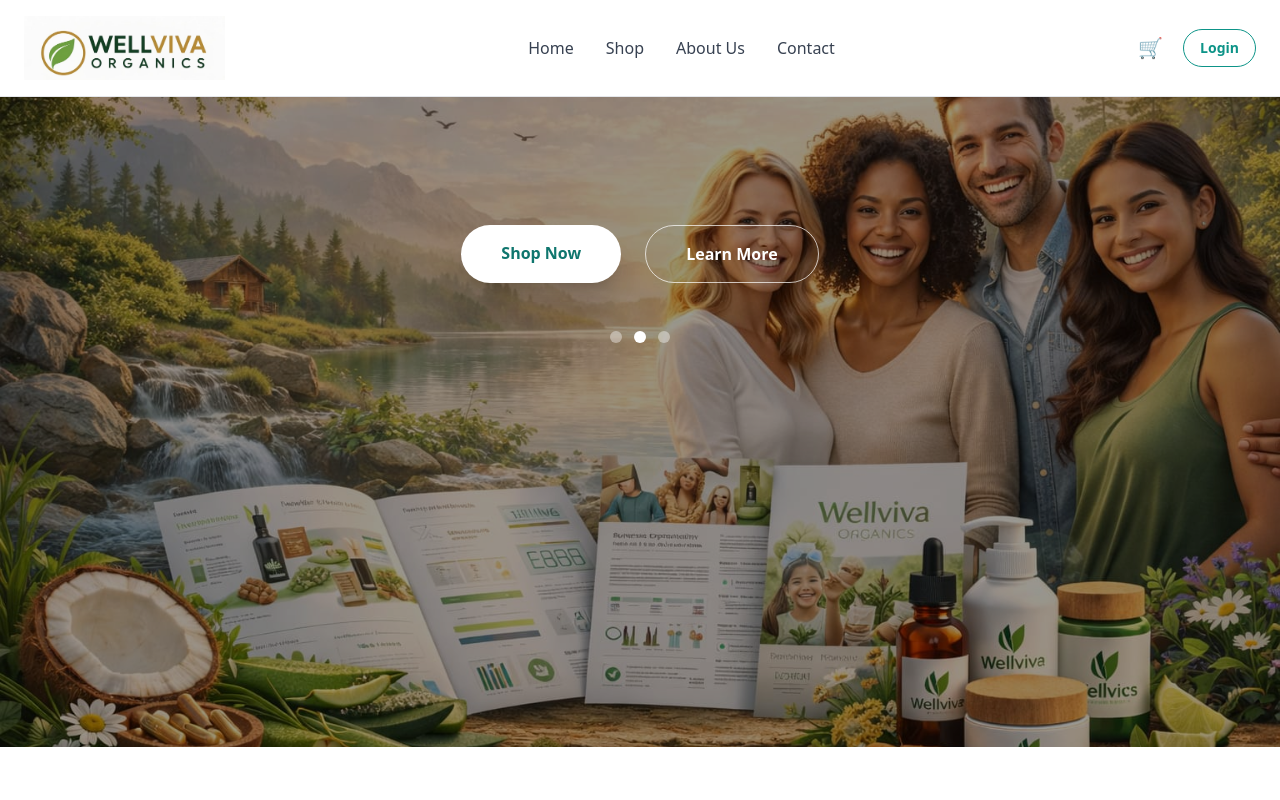
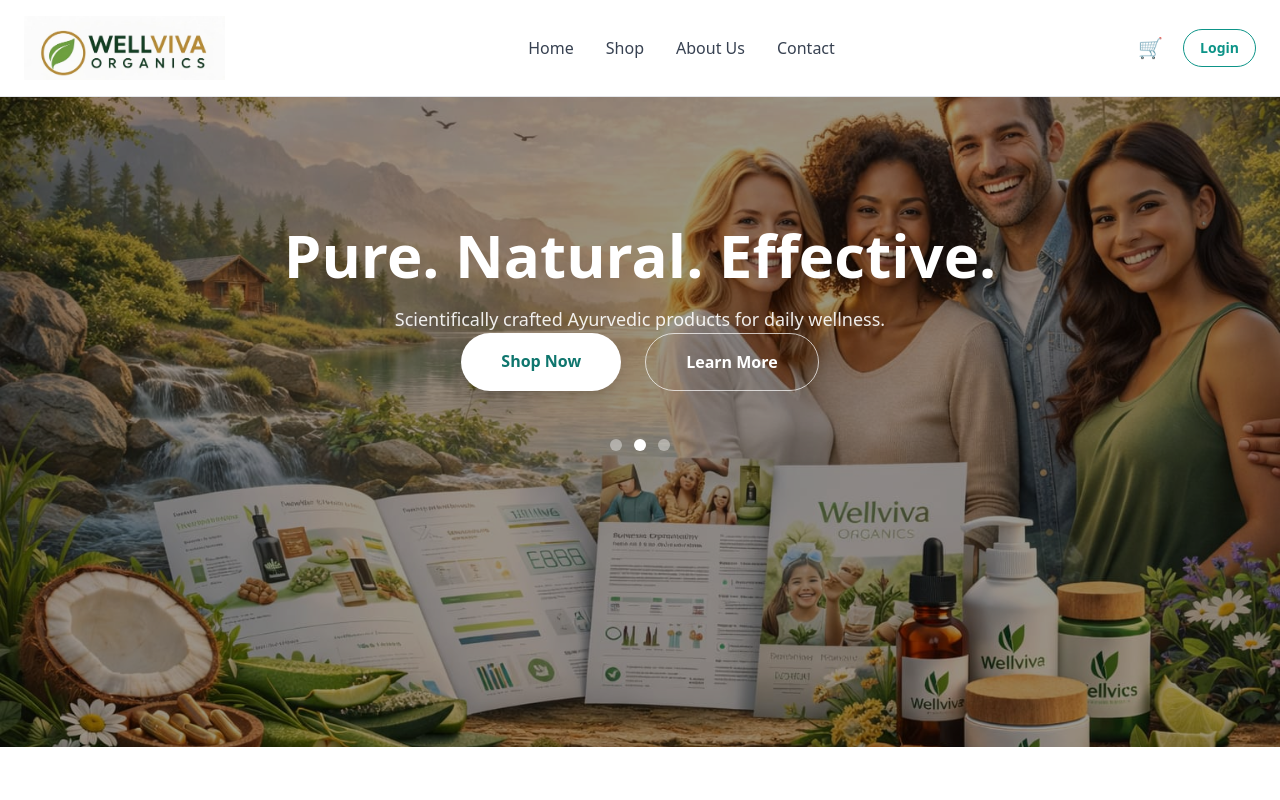
Before and after one commit to nasiruddinkhan34-prog/wellviva, a React (Vite) app in the folder client/: page / in a window 1280 px wide. Shown: the top 800 px of the page. Built offline with nearby package versions, Linux system fonts and the light colour scheme.

Commit message:
Update Home.jsx

```diff
--- a/client/src/website/Home.jsx
+++ b/client/src/website/Home.jsx
@@ -80,13 +80,13 @@
 
   {/* Content */}
   <div className="relative max-w-7xl mx-auto px-6 py-32 text-center text-white">
-    {/* <h1 className="text-4xl md:text-6xl font-extrabold leading-tight">
+    <h1 className="text-4xl md:text-6xl font-extrabold leading-tight">
       {slide.title}
     </h1>
 
     <p className="mt-5 text-lg text-white/90 max-w-2xl mx-auto">
       {slide.subtitle}
-    </p> */}
+    </p>
 
     <div className="mt-15 flex justify-center gap-6">
       <Link
```
